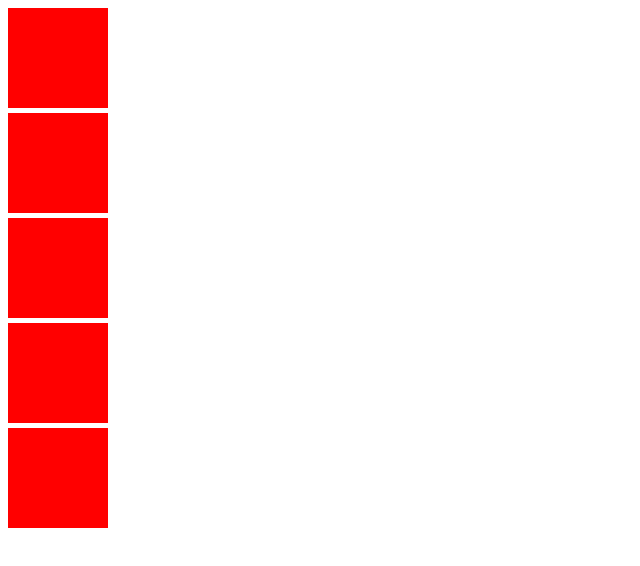
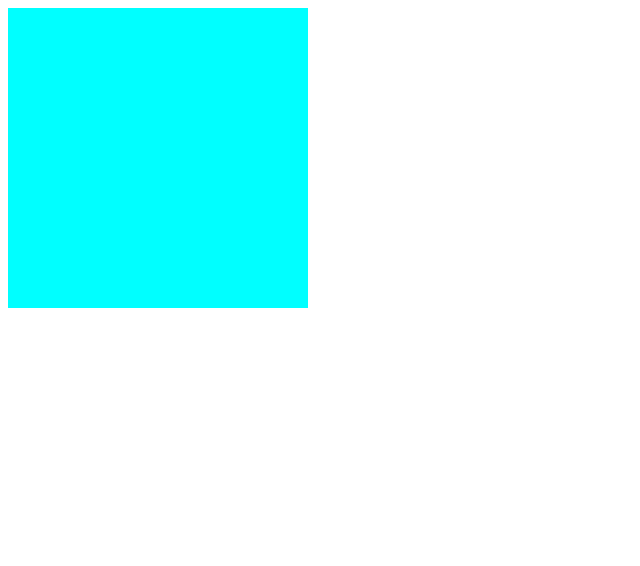
Before and after one commit to Uchral0626/kkk, a plain HTML site: page exercise3.html in a window 1280 px wide. Shown: the whole page, without its empty margins (0-640 px from the left). Drawn offline with Linux system fonts and the light colour scheme.

Commit message:
Add files via upload

```diff
--- a/exercise3.html
+++ b/exercise3.html
@@ -2,61 +2,27 @@
 <html lang="en">
 <head>
     <meta charset="UTF-8">
-    <meta name="viewport" content="width=, initial-scale=1.0">
+    <meta name="viewport" content="width=device-width, initial-scale=1.0">
     <title>Document</title>
 </head>
 <style>
-        .container {
-         display: flex;
-         flex-wrap: wrap;
-         gap: 10px;
-        }
-        .square {
-            width: 150px;
-            height: 150px;
-            background-color: antiquewhite;
-        }
-
-    </style>
-    <body>
-        <div class="container">
-           <!DOCTYPE html>
-<html>
-<head>
-  <style>
-    .container {
-      display: flex;
-      flex-direction: row;
-      gap: 5px;
+    .box1 {
+        width: 300px;
+        height: 300px;
+        background-color: aqua;
     }
-
-    .square {
-      width: 100px;
-      height: 100px;
-     background-color: red;
+@media only screen and (max-width:800px){
+    .box1 {
+        border-radius: 50px;
     }
-    @media only screen and (min-width:600px) {
-        .container{
-            flex-direction: column;
-        }
+}
+@media only screen and (max-width:600px){
+    .box1 {
+        border-radius: 500px;
     }
-  </style>
-</head>
+}
+</style>
 <body>
-
-  <div class="container">
-    <div class="square"></div>
-    <div class="square"></div>
-    <div class="square"></div>
-    <div class="square"></div>
-    <div class="square"></div>
-  </div>
-
+    <div class="box1"></div>
 </body>
 </html>
-
-        </div>
-    </body>
-</body>
-
-</html>
```
